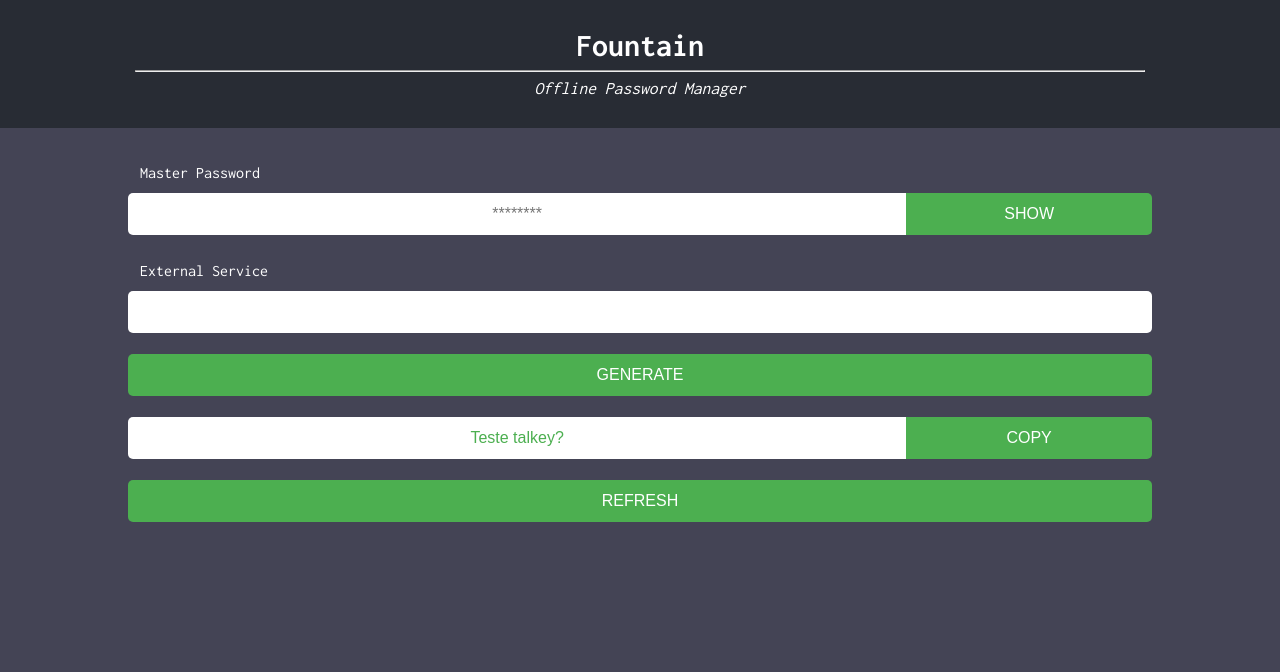
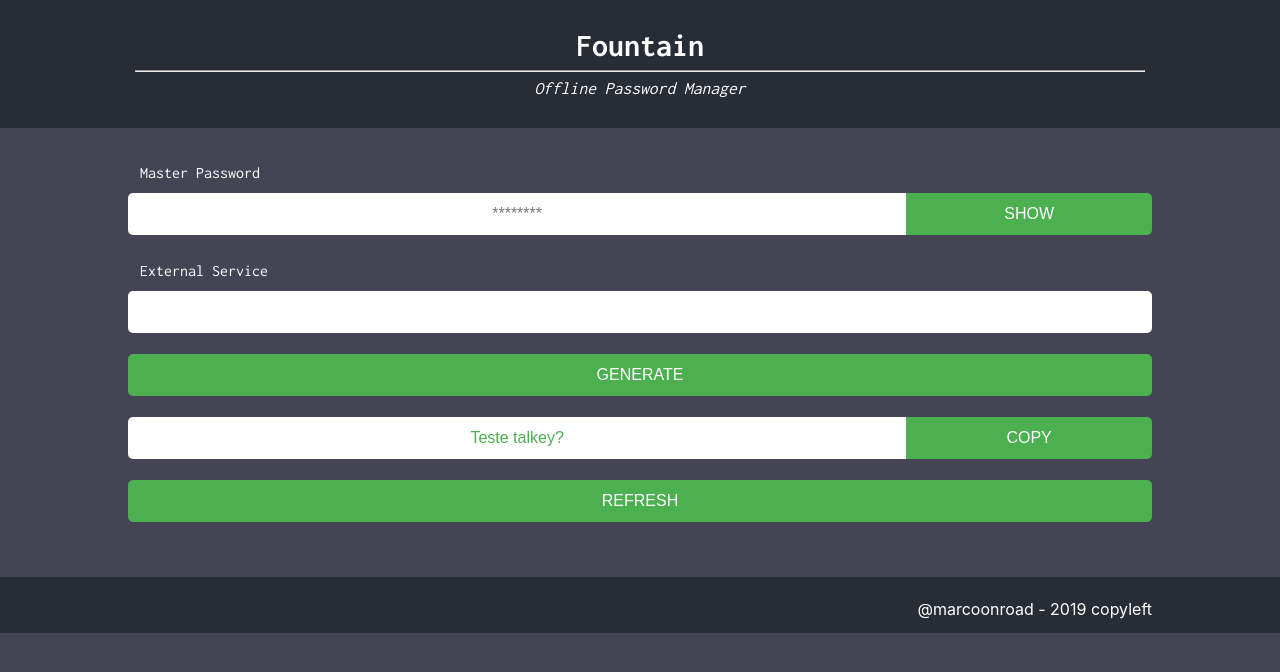
Before and after one commit to marcoonroad/rhizome-pass, a React (Create React App) app: page / in a window 1280 px wide. Shown: the top 672 px of the page. Built offline with nearby package versions, Linux system fonts and the light colour scheme.

Commit message:
wip: :construction: adding simple footer
Signed-off-by: Marco Aurélio da Silva <marcoonroad@gmail.com>

```diff
--- a/src/App.css
+++ b/src/App.css
@@ -40,6 +40,10 @@
 }
 */
 
+html, body {
+  height: 100%;
+}
+
 body {
   background-color: #444455;
 }
@@ -51,7 +55,7 @@ body {
 }
 
 .form-container {
-
+  flex-grow: 1;
 }
 
 button.form-component {
@@ -67,3 +71,12 @@ button:hover {
   background-color: #4CAF50;
   font-weight: bold;
 }
+
+.footer-text {
+  display: inline-block;
+  width: 100%;
+  margin: 0 auto;
+  color: white;
+  padding-right: 2em;
+  text-align: right;
+}
--- a/src/components/Content/index.tsx
+++ b/src/components/Content/index.tsx
@@ -39,6 +39,19 @@ const Form = styled.form`
 `
 
 const Div = styled.div`
+`
+
+const Footer = styled(Div)`
+  flex-grow: 0;
+  display: flex;
+  background-color: #282c34;
+  padding-bottom: 1em;
+  padding-top: 1.5em;
+`
+
+const FooterContent = styled(Div)`
+  width: 80%;
+  margin: 0 auto;
 `
 
 const Content : React.FC = () => {
@@ -91,6 +104,11 @@ const Content : React.FC = () => {
         <Button onClick={refreshPassword}
           className={'form-component'}>REFRESH</Button>
       </Form>
+      <Footer>
+        <FooterContent>
+          <span className={'footer-text'}>@marcoonroad - 2019 copyleft</span>
+        </FooterContent>
+      </Footer>
     </Div>
   )
 }
```
Also changed, not shown: package.json (+4 -3 lines).
